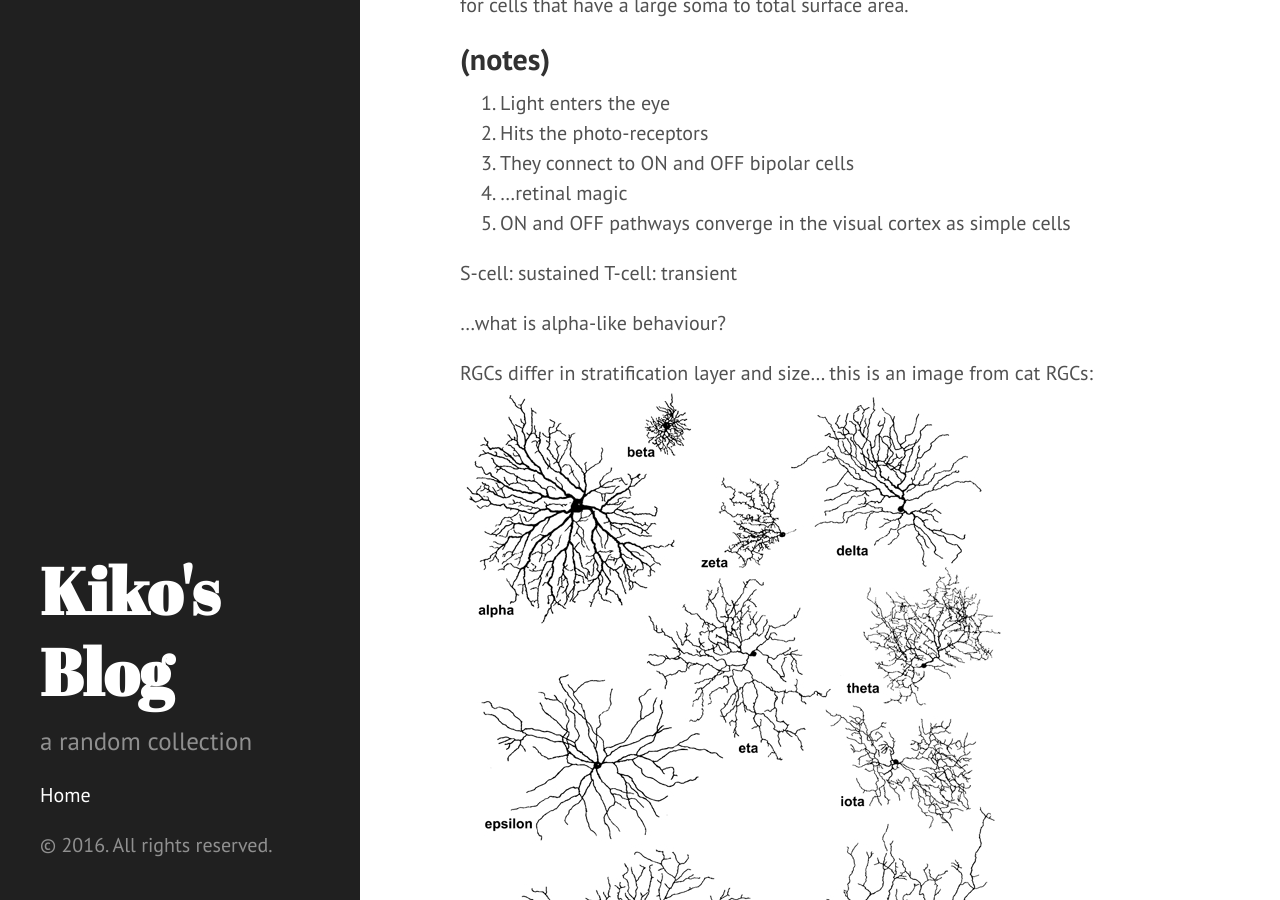
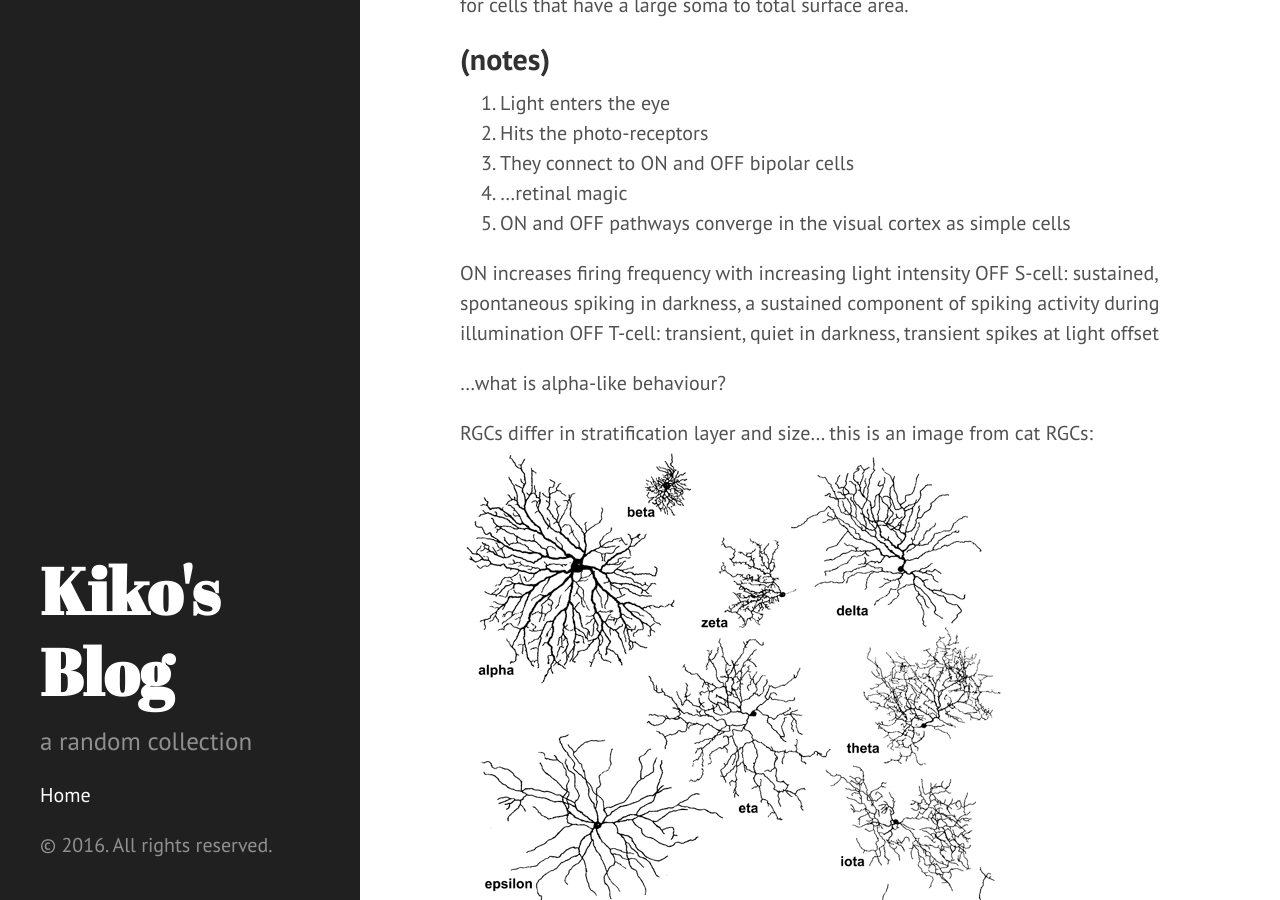
Before and after one commit to KikoBlog/KikoBlog.github.io, a Jekyll site: the page built from _posts/2016-01-21-journal-club-jan-2016.markdown, in a window 1280 px wide and 900 px high, scrolled down 737 px. Built offline with Jekyll 4.4.1, drawn with Linux system fonts in a browser that asks for light colours.

Commit message:
Post update: journal club jan 2016

```diff
--- a/_posts/2016-01-21-journal-club-jan-2016.markdown
+++ b/_posts/2016-01-21-journal-club-jan-2016.markdown
@@ -31,8 +31,9 @@ To explore the relationship between differences in morphology of RGCs and certai
 1. ...retinal magic
 1. ON and OFF pathways converge in the visual cortex as simple cells
 
-S-cell: sustained
-T-cell: transient
+ON increases firing frequency with increasing light intensity
+OFF S-cell: sustained, spontaneous spiking in darkness, a sustained component of spiking activity during illumination
+OFF T-cell: transient, quiet in darkness, transient spikes at light offset
 
 ...what is alpha-like behaviour?
 
```
